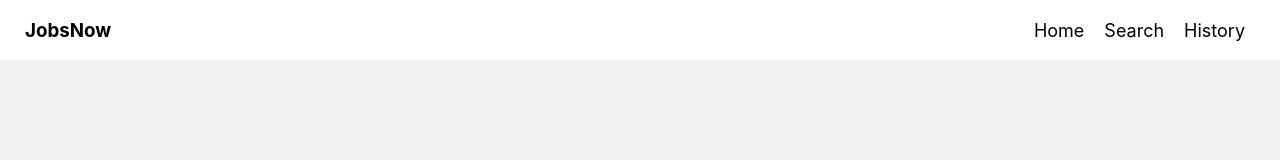
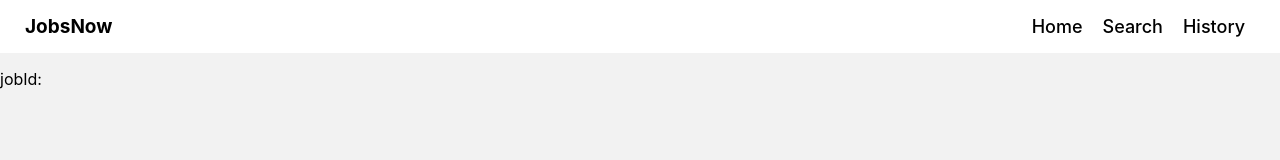
Before and after one commit to Abdo-Hassan/wuzzuf, a React (Create React App) app: page /job/1 in a window 1280 px wide. Shown: the top 160 px of the page. Built offline with nearby package versions, Linux system fonts and the light colour scheme; no server answers.

Commit message:
wip: fetching & adding job details page

```diff
--- /dev/null
+++ b/src/App.css
@@ -0,0 +1,29 @@
+.loader {
+  border: 4px solid #f3f3f3;
+  border-radius: 50%;
+  border-top: 4px solid #3498db;
+  width: 60px;
+  height: 60px;
+  -webkit-animation: spin 2s linear infinite; /* Safari */
+  animation: spin 2s linear infinite;
+  margin: 50px auto;
+}
+
+/* Safari */
+@-webkit-keyframes spin {
+  0% {
+    -webkit-transform: rotate(0deg);
+  }
+  100% {
+    -webkit-transform: rotate(360deg);
+  }
+}
+
+@keyframes spin {
+  0% {
+    transform: rotate(0deg);
+  }
+  100% {
+    transform: rotate(360deg);
+  }
+}
--- a/src/App.tsx
+++ b/src/App.tsx
@@ -2,6 +2,7 @@ import React from 'react';
 import { Route, Routes } from 'react-router-dom';
 import Header from './components/header/Header';
 import Home from './pages/Home';
+import JobDetails from './pages/JobDetails';
 import Search from './pages/Search';
 
 function App() {
@@ -10,6 +11,7 @@ function App() {
       <Header />
       <Routes>
         <Route path='/' element={Home()} />
+        <Route path='/job/:jobId' element={JobDetails()} />
         {/* <Route path='/jobs/search' element={Search()} /> */}
       </Routes>
     </>
--- a/src/components/header/Header.tsx
+++ b/src/components/header/Header.tsx
@@ -1,19 +1,23 @@
 import React from 'react';
-import { useNavigate } from 'react-router-dom';
+import { Link } from 'react-router-dom';
 import './header.css';
 
 const Header = () => {
-  const navigate = useNavigate();
-
   return (
     <div className='header' data-testid='header-wrapper'>
-      <h3 className='title'>JobsNow</h3>
+      <Link className='title' to='/'>
+        JobsNow
+      </Link>
       <div data-testid='pages-wrapper'>
-        <span className='pages' onClick={() => navigate('/')}>
+        <Link className='pages' to='/'>
           Home
-        </span>
-        <span className='pages'>Search</span>
-        <span className='pages'>History</span>
+        </Link>
+        <Link className='pages' to='/search'>
+          Search
+        </Link>
+        <Link className='pages' to='/'>
+          History
+        </Link>
       </div>
     </div>
   );
--- a/src/components/header/header.css
+++ b/src/components/header/header.css
@@ -8,12 +8,19 @@
 
 .title {
   font-weight: bold;
+  font-size: 19px;
+  margin: 15px 0;
+  text-decoration: none;
+  color: #000;
 }
 
 .pages {
   font-size: 18px;
   cursor: pointer;
   margin: auto 10px;
+  text-decoration: none;
+  color: #000;
+  font-weight: 500;
 }
 
 .pages:hover {
--- a/src/components/jobs/JobCard.tsx
+++ b/src/components/jobs/JobCard.tsx
@@ -1,5 +1,7 @@
-import React, { FC } from 'react';
-import { IJobs } from '../../interfaces/interfaces';
+import axios from 'axios';
+import { FC, useEffect, useState } from 'react';
+import { IAllJobData, IJobs, IJobsSkills } from '../../interfaces/interfaces';
+import { Link } from 'react-router-dom';
 import './jobs.css';
 
 interface Props {
@@ -7,26 +9,66 @@ interface Props {
 }
 
 const JobCard: FC<Props> = ({ job }) => {
+  const [relatedSkills, setRelatedSkills] = useState<IJobsSkills[]>([]);
+
+  // fetch job related skills
+  const fetchRelatedSkills = async () => {
+    try {
+      const res = await axios.get<IAllJobData>(
+        `https://skills-api-zeta.vercel.app/job/${job?.id}/`
+      );
+
+      const jobData: IAllJobData = res?.data!;
+      const relatedSkills: IJobsSkills[] = jobData?.data?.job?.relationships!;
+
+      setRelatedSkills(relatedSkills!);
+      return res?.data;
+    } catch (error) {
+      console.log('fetchRelatedSkills error', error);
+    }
+  };
+
+  useEffect(() => {
+    fetchRelatedSkills();
+  }, []);
+
+  // fetch job skills details
+  // const fetchSkills = async () => {
+  //   try {
+  //     const res = await axios.get<IAllJobData>(
+  //       `https://skills-api-zeta.vercel.app/job/${job?.id}/`
+  //     );
+
+  //     const jobData: IAllJobData = res?.data!;
+  //     const relatedSkills: IJobsSkills[] = jobData?.data?.job?.relationships!;
+
+  //     setRelatedSkills(relatedSkills!);
+  //     return res?.data;
+  //   } catch (error) {
+  //     console.log('fetchRelatedSkills error', error);
+  //   }
+  // };
+
   return (
     <div className='job-wrapper'>
       <h3 className='single-job'>{job?.attributes?.title}</h3>
 
       <span>Related Skills:</span>
-      <div className='single-skill'>
-        {['jobSkill1', 'jobSkill2', 'jobSkill3', 'jobSkill4'].map(
-          (jobSkill, i) => (
+      {/* <div className='single-skill'>
+        {skills &&
+          skills.map((jobSkill, i) => (
             <span className='skill-title' key={i}>
               {jobSkill}
             </span>
-          )
-        )}
-      </div>
+          ))}
+      </div> */}
 
-      <span className='job-link'>
-        <a href='#' style={{ color: '#000' }}>
-          View Job details
-        </a>
-      </span>
+      <Link
+        to={`/job/${job?.id}`}
+        className='job-link'
+        style={{ color: '#000' }}>
+        View Job details
+      </Link>
     </div>
   );
 };
--- a/src/components/jobs/jobs.css
+++ b/src/components/jobs/jobs.css
@@ -37,7 +37,7 @@
 }
 
 .job-link {
-  font-size: 13px;
+  font-size: 15px;
 }
 
 @media screen and (max-width: 500px) {
--- a/src/pages/Home.tsx
+++ b/src/pages/Home.tsx
@@ -2,9 +2,10 @@ import React, { useEffect, useState } from 'react';
 import SearchInput from '../components/search/SearchInput';
 import { useDispatch, useSelector } from 'react-redux';
 import { fetchJobsAction } from '../redux/actions/jobsActions';
-import { IAllData, IJobs } from '../interfaces/interfaces';
+import { IAllJobsData, IJobs } from '../interfaces/interfaces';
 import Jobs from '../components/jobs/Jobs';
 import axios from 'axios';
+import '../App.css';
 
 const Home = () => {
   const [jobs, setJobs] = useState<IJobs[]>([]);
@@ -14,10 +15,10 @@ const Home = () => {
   // fetch all jobs
   const fetchJobs = async () => {
     try {
-      const res = await axios.get<IAllData>(
-        'https://skills-api-zeta.vercel.app/'
+      const res = await axios.get<IAllJobsData>(
+        'https://skills-api-zeta.vercel.app/?limit=32'
       );
-      const data: IAllData = res?.data;
+      const data: IAllJobsData = res?.data;
       const jobs: IJobs[] = data?.data?.jobs;
 
       dispatch(fetchJobsAction(jobs));
@@ -36,7 +37,11 @@ const Home = () => {
     <>
       <SearchInput />
       {/* full list of jobs */}
-      <Jobs jobs={jobs} />
+      {jobs && jobs?.length > 0 ? (
+        <Jobs jobs={jobs} />
+      ) : (
+        <div className='loader'></div>
+      )}
     </>
   );
 };
--- /dev/null
+++ b/src/pages/JobDetails.tsx
@@ -0,0 +1,14 @@
+import { useParams } from 'react-router-dom';
+
+const JobDetails = () => {
+  let { jobId } = useParams();
+  console.log('~ jobId', jobId);
+
+  return (
+    <>
+      <p>jobId: {jobId}</p>
+    </>
+  );
+};
+
+export default JobDetails;
```
Also changed, not shown: src/interfaces/interfaces.ts (+49 -9 lines).
